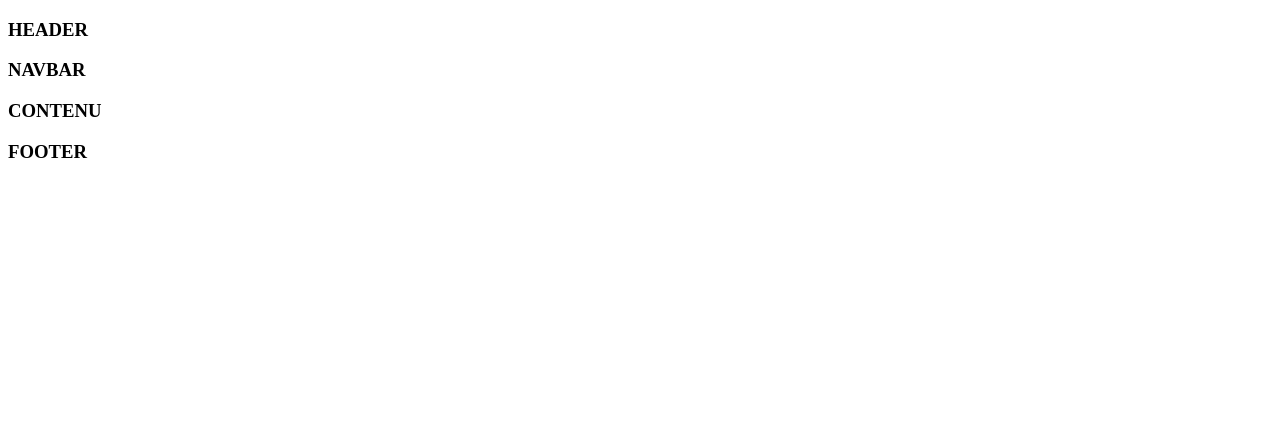
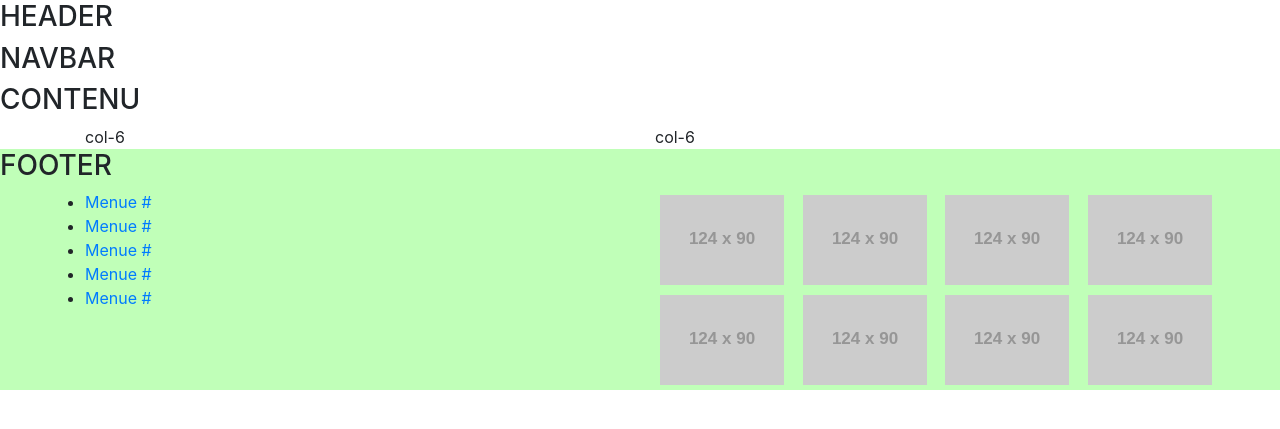
Before and after one commit to Darcoeur974/projetFemme974, a PHP site: page / in a window 1280 px wide. Shown: the top 429 px of the page. Run offline with PHP 8.4, Linux system fonts and the light colour scheme; grey boxes labelled with a size stand in for pictures from a placeholder-image service; some libraries are stand-ins or nearby versions.

Commit message:
debut footer

```diff
--- a/css/style.css
+++ b/css/style.css
@@ -1,8 +1,31 @@
-/*  COULEUR */
+/* ----------- COULEUR ----------- */
+
 :root {
-    --vertFoncee : #67B35D;
-    --vertClair : #C0FFB8;
-    --vert : #A9FF9E;
-    --roseFoncee : #B32B85;
-    --rose : #FF89D7;
+    --vertFoncee: #67B35D;
+    --vertClair: #C0FFB8;
+    --vert: #A9FF9E;
+    --roseFoncee: #B32B85;
+    --rose: #FF89D7;
 }
+
+* {
+    margin: 0px;
+    padding: 0px;
+}
+
+
+/* ----------- FOOTER ----------- */
+
+footer {
+    width: auto;
+    min-height: 30vh;
+    background-color: var(--vertClair);
+}
+
+footer img {
+    margin: 5px;
+}
+
+footet ul {
+    list-style: none;
+}
--- a/php/contenu.inc.php
+++ b/php/contenu.inc.php
@@ -1 +1,8 @@
 <h3>CONTENU</h3>
+
+<div class="container">
+    <div class="row">
+        <div class="col-6">col-6</div>
+        <div class="col-6">col-6</div>
+    </div>
+</div>
--- a/php/footer.inc.php
+++ b/php/footer.inc.php
@@ -1 +1,51 @@
-<h3>FOOTER</h3>
+<footer>
+    <h3>FOOTER</h3>
+    <div class="container">
+        <div class="row">
+            <div class="col-6">
+                <ul>
+                    <li><a href="">Menue #</a></li>
+                    <li><a href="">Menue #</a></li>
+                    <li><a href="">Menue #</a></li>
+                    <li><a href="">Menue #</a></li>
+                    <li><a href="">Menue #</a></li>
+                </ul>
+            </div>
+            <div class="col-6">
+                <div class="row">
+                    <div class="col-3">
+                        <img src="https://via.placeholder.com/124x90.png" alt="">
+                    </div>
+                    <div class="col-3">
+                        <img src="https://via.placeholder.com/124x90.png" alt="">
+                    </div>
+                    <div class="col-3">
+                        <img src="https://via.placeholder.com/124x90.png" alt="">
+                    </div>
+                    <div class="col-3">
+                        <img src="https://via.placeholder.com/124x90.png" alt="">
+                    </div>
+                </div>
+                <div class="row">
+                    <div class="col-3">
+                        <img src="https://via.placeholder.com/124x90.png" alt="">
+                </div>
+                    <div class="col-3">
+                        <img src="https://via.placeholder.com/124x90.png" alt="">
+                </div>
+                    <div class="col-3">
+                        <img src="https://via.placeholder.com/124x90.png" alt="">
+                </div>
+                    <div class="col-3">
+                        <img src="https://via.placeholder.com/124x90.png" alt="">
+                </div>
+                </div>
+            </div>
+        </div>
+    </div>
+</footer>
+
+<script src="https://code.jquery.com/jquery-3.3.1.slim.min.js" integrity="sha384-q8i/X+965DzO0rT7abK41JStQIAqVgRVzpbzo5smXKp4YfRvH+8abtTE1Pi6jizo" crossorigin="anonymous"></script>
+<script src="https://cdnjs.cloudflare.com/ajax/libs/popper.js/1.14.7/umd/popper.min.js" integrity="sha384-UO2eT0CpHqdSJQ6hJty5KVphtPhzWj9WO1clHTMGa3JDZwrnQq4sF86dIHNDz0W1" crossorigin="anonymous"></script>
+<script src="https://stackpath.bootstrapcdn.com/bootstrap/4.3.1/js/bootstrap.min.js" integrity="sha384-JjSmVgyd0p3pXB1rRibZUAYoIIy6OrQ6VrjIEaFf/nJGzIxFDsf4x0xIM+B07jRM" crossorigin="anonymous"></script>
+<script src="js/script.js"></script>
--- a/php/header.inc.php
+++ b/php/header.inc.php
@@ -5,8 +5,8 @@
     <meta name="viewport" content="width=device-width, initial-scale=1.0">
     <meta http-equiv="X-UA-Compatible" content="ie=edge">
     <title>exoFemme974</title>
+    <link rel="stylesheet" href="https://stackpath.bootstrapcdn.com/bootstrap/4.3.1/css/bootstrap.min.css" integrity="sha384-ggOyR0iXCbMQv3Xipma34MD+dH/1fQ784/j6cY/iJTQUOhcWr7x9JvoRxT2MZw1T" crossorigin="anonymous">
     <link rel="stylesheet" href="css/style.css">
-    <script src="js/script.js"></script>
 </head>
 
 <h3>HEADER</h3>
```
